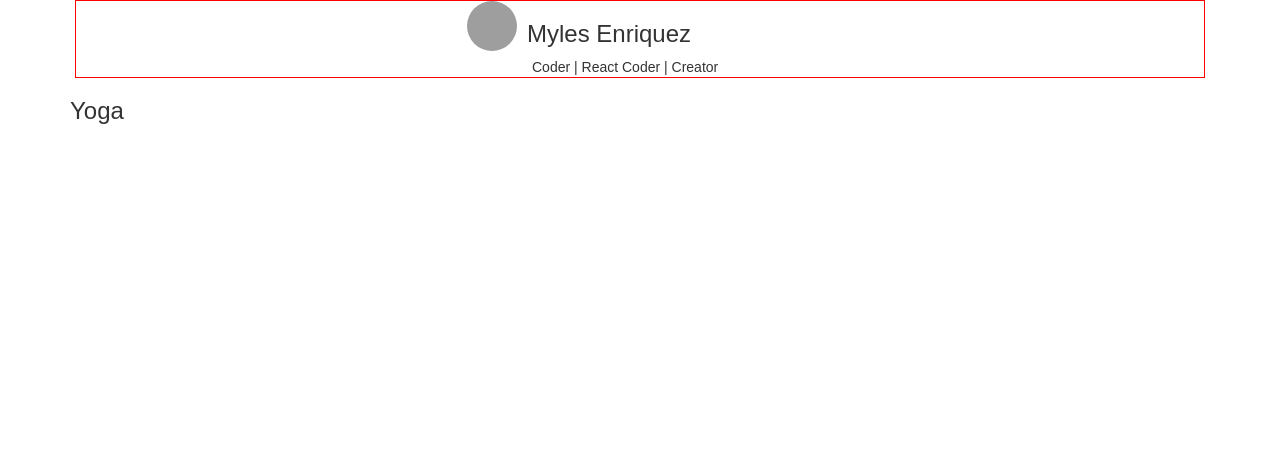
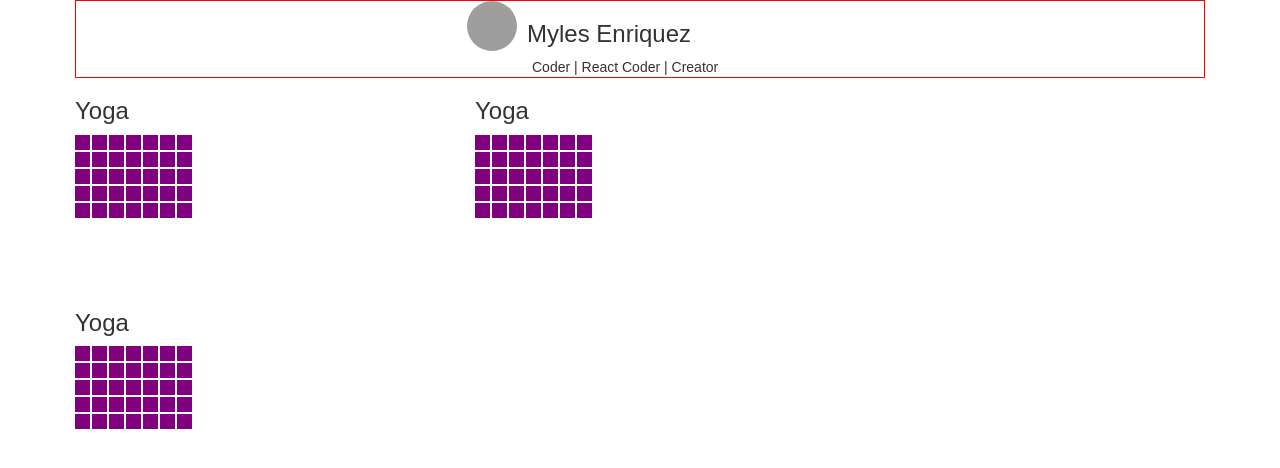
Before and after one commit to enriquezm/react-habit-hub, a React (Create React App) app: page / in a window 1280 px wide. Shown: the top 468 px of the page. Built offline with nearby package versions, Linux system fonts and the light colour scheme; grey boxes are pictures that could not be loaded; the HTML template or start-up script is replaced by a standard one.

Commit message:
Create svg graph.

```diff
--- a/src/App.js
+++ b/src/App.js
@@ -43,6 +43,65 @@ class UserProfile extends React.Component {
   }
 }
 
+class SVGGraph extends React.Component {
+  render() {
+    return (
+      <svg width="117">
+        <rect x="0" y="0" width="15" height="15"  />
+        <rect x="17" y="0" width="15" height="15"  />
+        <rect x="34" y="0" width="15" height="15"  />
+        <rect x="51" y="0" width="15" height="15"  />
+        <rect x="68" y="0" width="15" height="15"  />
+        <rect x="85" y="0" width="15" height="15"  />
+        <rect x="102" y="0" width="15" height="15"  />
+
+        <rect x="0" y="17" width="15" height="15"  />
+        <rect x="17" y="17" width="15" height="15"  />
+        <rect x="34" y="17" width="15" height="15"  />
+        <rect x="51" y="17" width="15" height="15"  />
+        <rect x="68" y="17" width="15" height="15"  />
+        <rect x="85" y="17" width="15" height="15"  />
+        <rect x="102" y="17" width="15" height="15"  />
+
+        <rect x="0" y="34" width="15" height="15"  />
+        <rect x="17" y="34" width="15" height="15"  />
+        <rect x="34" y="34" width="15" height="15"  />
+        <rect x="51" y="34" width="15" height="15"  />
+        <rect x="68" y="34" width="15" height="15"  />
+        <rect x="85" y="34" width="15" height="15"  />
+        <rect x="102" y="34" width="15" height="15"  />
+
+        <rect x="0" y="51" width="15" height="15"  />
+        <rect x="17" y="51" width="15" height="15"  />
+        <rect x="34" y="51" width="15" height="15"  />
+        <rect x="51" y="51" width="15" height="15"  />
+        <rect x="68" y="51" width="15" height="15"  />
+        <rect x="85" y="51" width="15" height="15"  />
+        <rect x="102" y="51" width="15" height="15"  />
+
+        <rect x="0" y="68" width="15" height="15"  />
+        <rect x="17" y="68" width="15" height="15"  />
+        <rect x="34" y="68" width="15" height="15"  />
+        <rect x="51" y="68" width="15" height="15"  />
+        <rect x="68" y="68" width="15" height="15"  />
+        <rect x="85" y="68" width="15" height="15"  />
+        <rect x="102" y="68" width="15" height="15"  />
+      </svg>
+    );
+  }
+}
+
+class UserHabit extends React.Component {
+  render() {
+    return(
+      <div className="col-xs-6 col-md-4">
+        <Title text="Yoga" />
+        <SVGGraph />
+      </div>
+    );
+  }
+}
+
 class App extends React.Component{
   render() {
     return (
@@ -51,7 +110,11 @@ class App extends React.Component{
           <UserProfile />
         </section>
         <section className="user-habits">
-          <Title text="Yoga" />
+          <div className="row">
+            <UserHabit />
+            <UserHabit />
+            <UserHabit />
+          </div>
         </section>
 
       </div>
```
